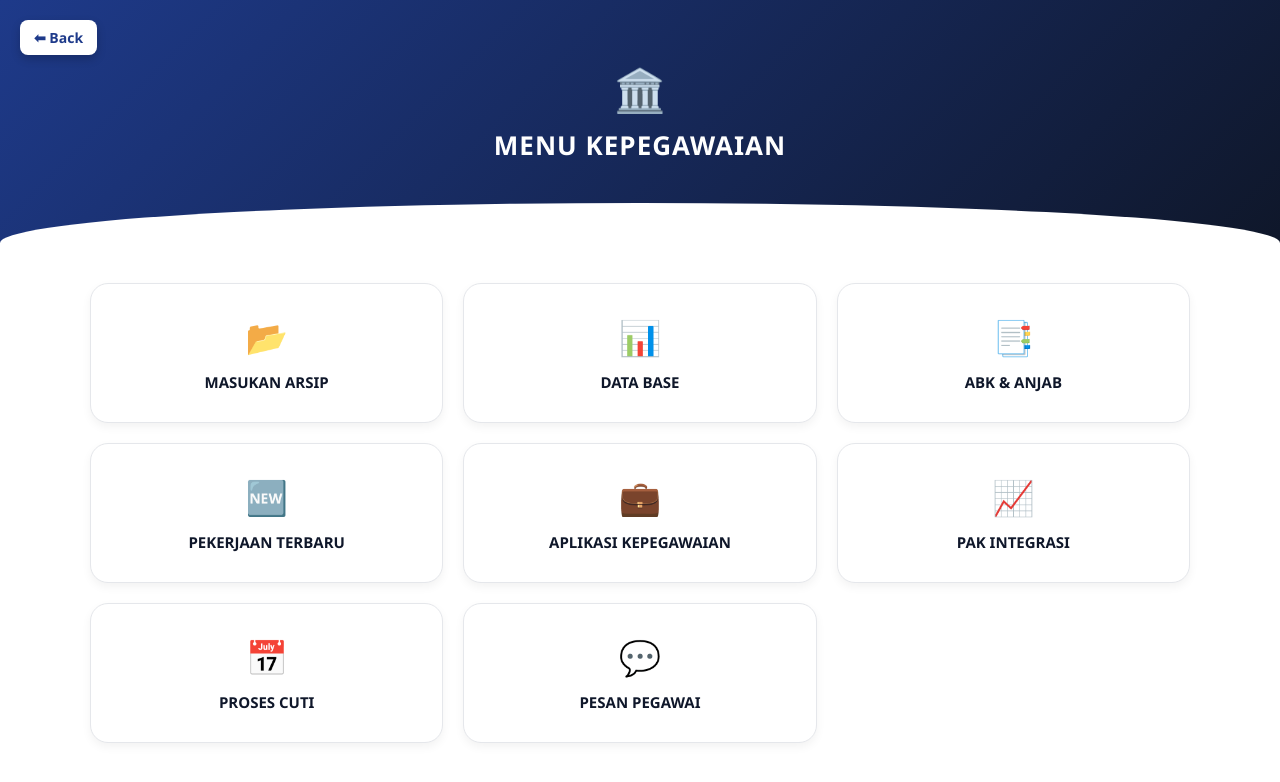
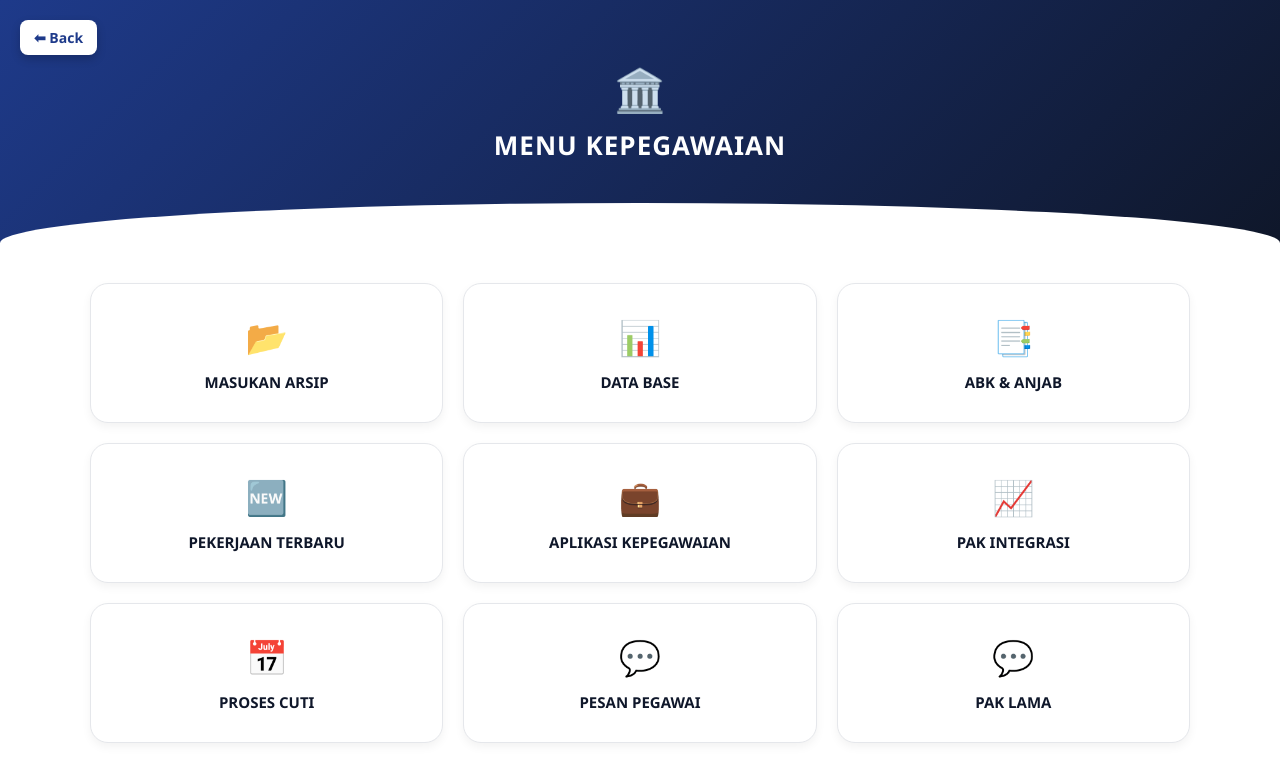
Before and after one commit to rikoantahsaputra-crypto/Menu-Kep-RSDS, a plain HTML site: page index.html in a window 1280 px wide. Drawn offline with Linux system fonts and the light colour scheme.

Commit message:
Update index.html

```diff
--- a/index.html
+++ b/index.html
@@ -177,6 +177,11 @@ href="https://script.google.com/macros/s/AKfycbz7hMvTpIrCWRtIt97HkG9kDztVnRxaqho
 <div class="card-title">PESAN PEGAWAI</div>
 </a>
 
+<a class="card" target="_blank"
+href="https://script.google.com/macros/s/AKfycbwAwouQ9BK6S9GzQeFtkUxKQJY_iunIfS35Jfe0wYD8L7A6-C5InI7IkFW4eSOnEKQz/exec">
+<div class="icon">💬</div>
+<div class="card-title">PAK LAMA</div>
+</a>
 </div>
 
 </div>
```
